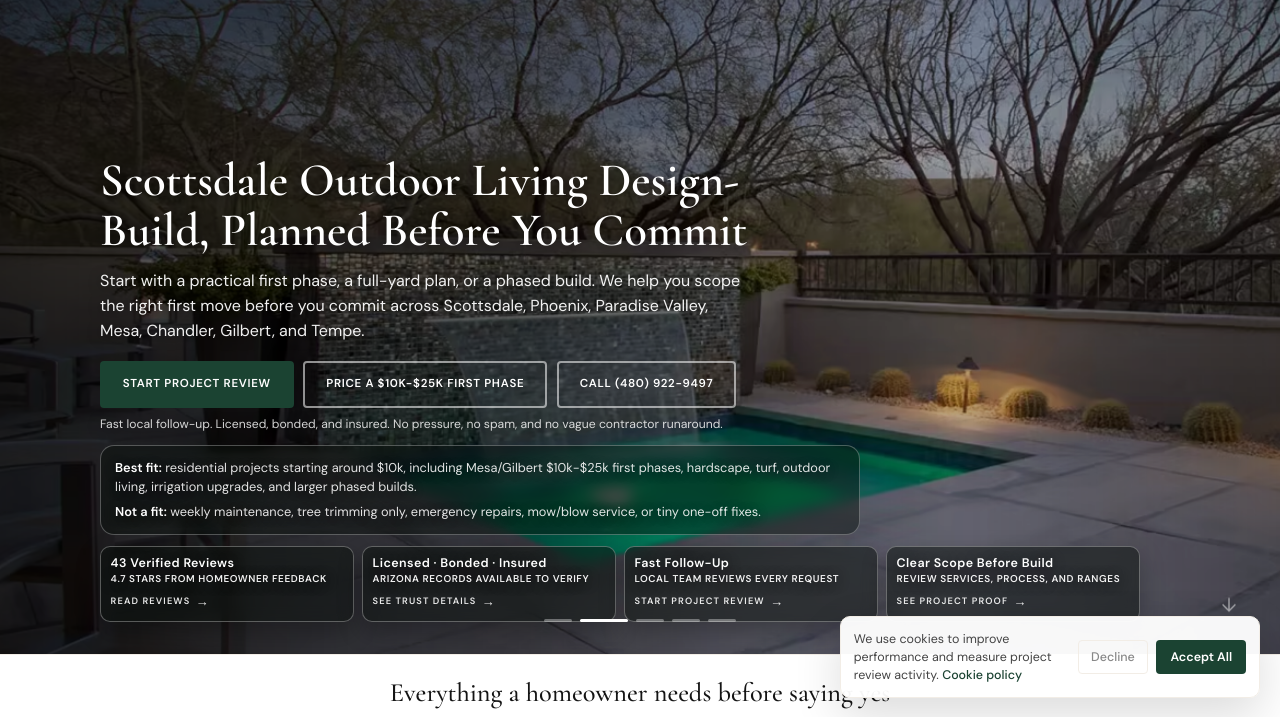
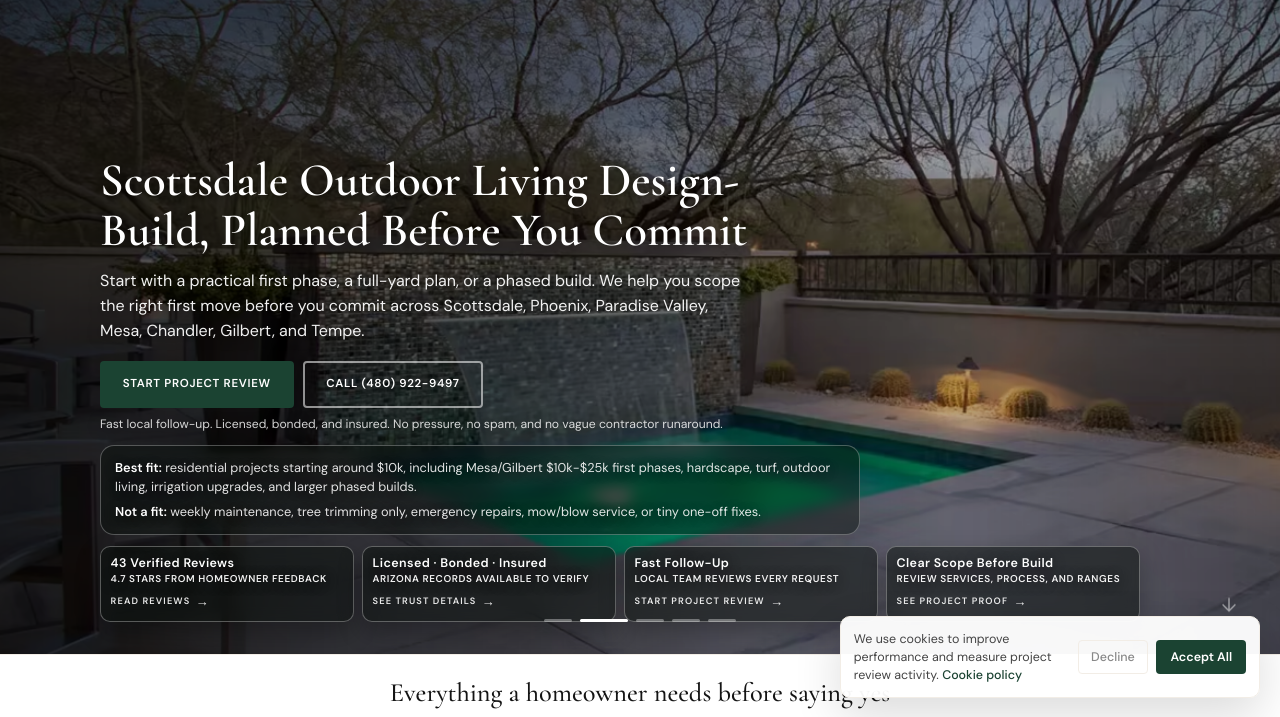
Before and after one commit to carswqqqq1/example-website-landscaping, a website: page index.html in a window 1280 px wide. Shown: the part 82-799 px from the top of the page. Drawn offline with Linux system fonts and the light colour scheme.

Commit message:
Simplify homepage hero actions

```diff
--- a/index.html
+++ b/index.html
@@ -352,7 +352,6 @@
           <p class="hero__sub">Start with a practical first phase, a full-yard plan, or a phased build. We help you scope the right first move before you commit across Scottsdale, Phoenix, Paradise Valley, Mesa, Chandler, Gilbert, and Tempe.</p>
           <div class="hero__actions">
             <a href="/free-consultation?source=homepage_hero&autostart=1" class="btn btn--solid">Start Project Review</a>
-            <a href="/free-consultation?city=Mesa&source=mesa_first_phase&autostart=1&budget_range=%2410%2C000%20-%20%2425%2C000&project_goal=Focused%20first%20phase" class="btn btn--ghost">Price a $10k-$25k First Phase</a>
             <a href="tel:4809229497" class="btn btn--ghost" data-site-phone-link>Call (480) 922-9497</a>
           </div>
           <p class="hero__reassurance">Fast local follow-up. Licensed, bonded, and insured. No pressure, no spam, and no vague contractor runaround.</p>
```
